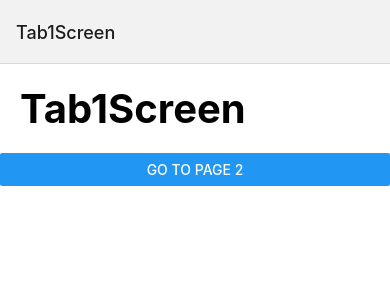
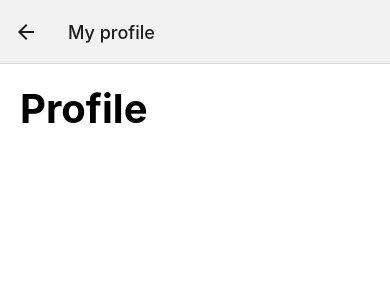
Before and after one commit to gustavvopenna/rn-navigation-basics, a React Native app: screen /ProfileScreen in a window 390 px wide. Shown: the top 300 px of the page. Built offline with nearby package versions, Linux system fonts and the light colour scheme.

Commit message:
Add profile screen

```diff
--- a/navigator/StackNavigator.tsx
+++ b/navigator/StackNavigator.tsx
@@ -4,6 +4,7 @@ import { createNativeStackNavigator } from '@react-navigation/native-stack';
 import { Tab1Screen } from '../screens/Tab1Screen';
 import { Tab2Screen } from '../screens/Tab2Screen';
 import { Tab3Screen } from '../screens/Tab3Screen';
+import { ProfileScreen } from '../screens/ProfileScreen';
 
 const Stack = createNativeStackNavigator();
 
@@ -25,6 +26,7 @@ export const StackNavigator = () => {
       />
       <Stack.Screen name="Tab2Screen" component={Tab2Screen} />
       <Stack.Screen name="Tab3Screen" component={Tab3Screen} />
+      <Stack.Screen name="ProfileScreen" component={ProfileScreen} />
     </Stack.Navigator>
   );
 }
--- /dev/null
+++ b/screens/ProfileScreen.tsx
@@ -0,0 +1,21 @@
+import React, { useEffect } from 'react'
+import { NativeStackScreenProps } from '@react-navigation/native-stack'
+import { Text, View } from 'react-native'
+import { styles } from '../theme/globalStyles'
+
+interface Props extends NativeStackScreenProps<any, any>{};
+
+export const ProfileScreen = ({ navigation }: Props) => {
+  useEffect(() => {
+    navigation.setOptions({
+      headerBackTitle: 'Átras',
+      title: 'My profile'
+    })
+  }, [])
+
+  return (
+    <View>
+      <Text style={styles.title}>Profile</Text>
+    </View>
+  )
+}
--- a/screens/Tab1Screen.tsx
+++ b/screens/Tab1Screen.tsx
@@ -13,6 +13,10 @@ export const Tab1Screen = ({ navigation }: Props) => {
         title='Go to page 2'
         onPress={() => navigation.navigate('Tab2Screen')}
         />
+      <Button
+        title='Perfil'
+        onPress={() => navigation.navigate('ProfileScreen')}
+        />
     </View>
   )
 }
```
